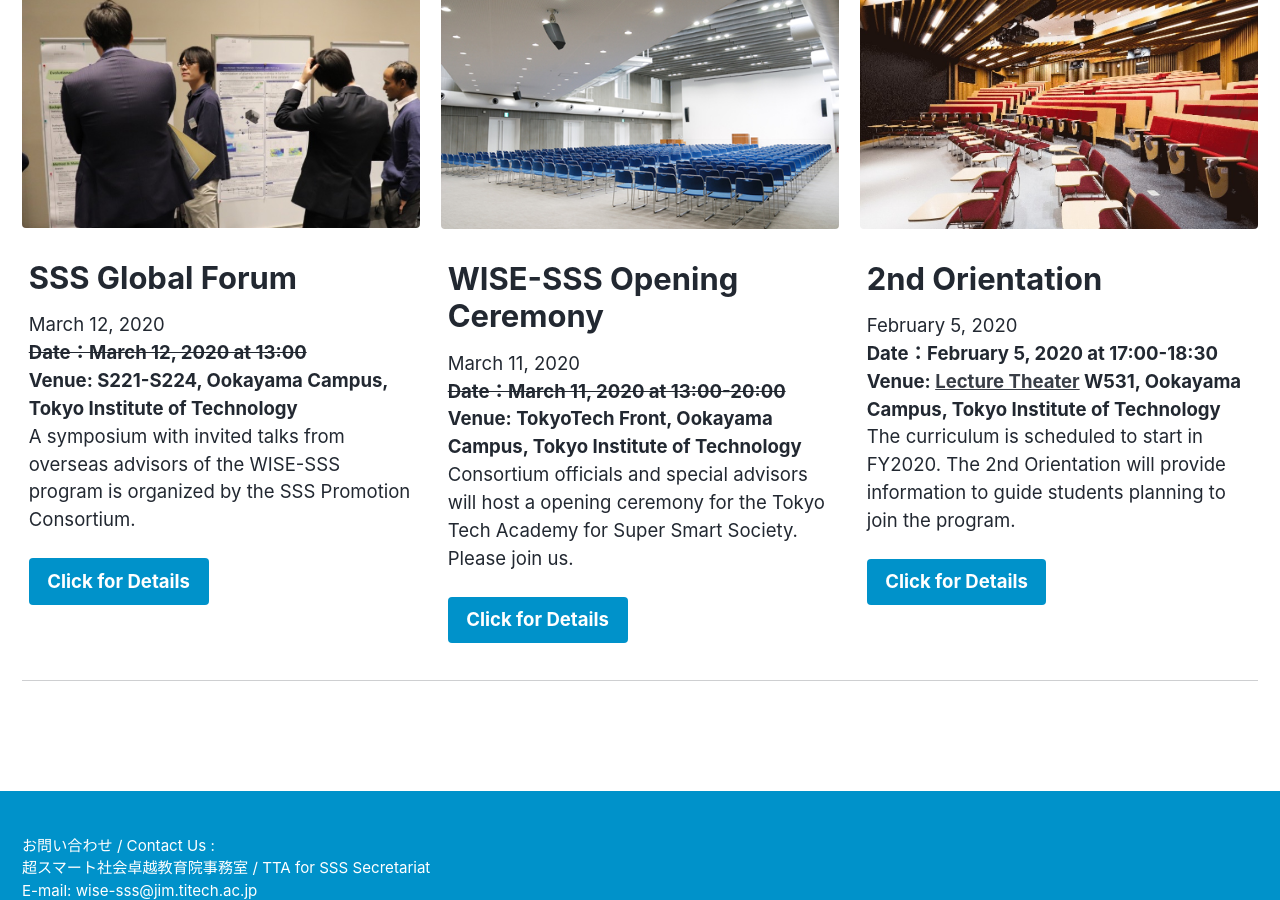
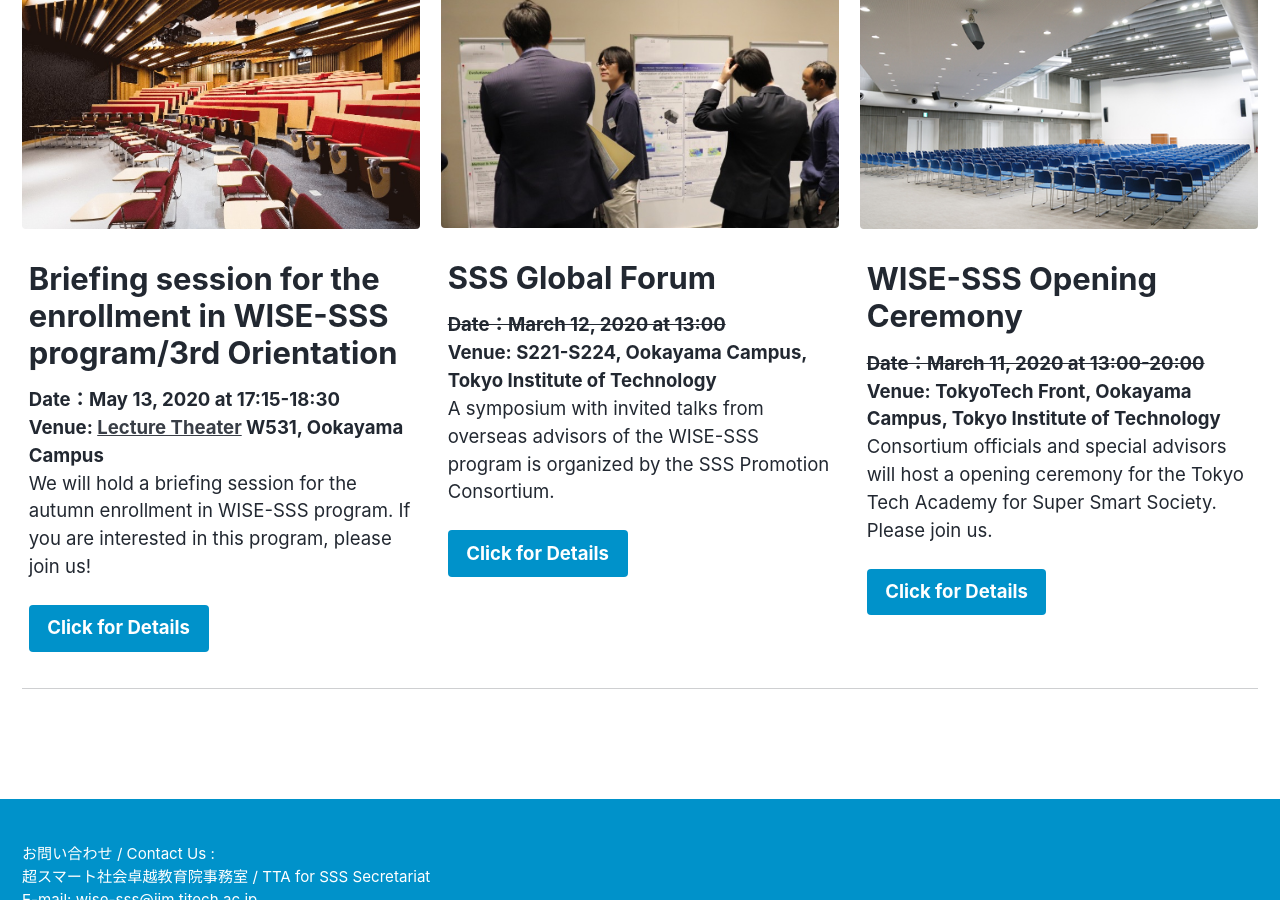
Before and after one commit to fl1d/w0ex.github.io, a Jekyll site: the page built from _pages/home_en.md, in a window 1280 px wide and 900 px high, scrolled down 925 px. Built offline with Jekyll 4.4.1, drawn with Linux system fonts in a browser that asks for light colours; cached includes are drawn as plain includes; nearby versions of some CDN libraries.

Commit message:
Update home_en.md

```diff
--- a/_pages/home_en.md
+++ b/_pages/home_en.md
@@ -31,10 +31,18 @@
 #   - title: "Tokyo Tech Academy for Super Smart Society cultivate super doctor leading future society, based on the fusion of society-collaborated education (open education) and interdisciplinary collaboration reseach (open innovation)"
 
 feature_row:
+  - image_path: /assets/images/lecturetheater.png
+    title: "Briefing session for the enrollment in WISE-SSS program/3rd Orientation"
+    alt: "Briefing session for the enrollment in WISE-SSS program/3rd Orientation"
+    excerpt: "<B>Date：May 13, 2020 at 17:15-18:30<br>Venue: [Lecture Theater](http://www.mono.titech.ac.jp/~kokusai/TLT.html) W531, Ookayama Campus</B><br>We will hold a briefing session for the autumn enrollment in WISE-SSS program. If you are interested in this program, please join us!"
+    url: "/3rd-orientation_en/"
+    btn_label: "Click for Details"
+    btn_class: "btn--primary"
+
   - image_path: /assets/images/poster.jpg
     alt: "SSS Global Forum"
     title: "SSS Global Forum"
-    excerpt: "March 12, 2020<br><B>~~Date：March 12, 2020 at 13:00~~<br>Venue: S221-S224, Ookayama Campus, Tokyo Institute of Technology</B><br>A symposium with invited talks from overseas advisors of the WISE-SSS program is organized by the SSS Promotion Consortium."
+    excerpt: "<B>~~Date：March 12, 2020 at 13:00~~<br>Venue: S221-S224, Ookayama Campus, Tokyo Institute of Technology</B><br>A symposium with invited talks from overseas advisors of the WISE-SSS program is organized by the SSS Promotion Consortium."
     url: "/global_forum_en/"
     btn_label: "Click for Details"
     btn_class: "btn--primary"
@@ -42,16 +50,8 @@
   - image_path: /assets/images/kuramae.jpg
     alt: "WISE-SSS Opening Ceremony"
     title: "WISE-SSS Opening Ceremony"
-    excerpt: "March 11, 2020<br><B>~~Date：March 11, 2020 at 13:00-20:00~~<br>Venue: TokyoTech Front, Ookayama Campus, Tokyo Institute of Technology</B><br>Consortium officials and special advisors will host a opening ceremony for the Tokyo Tech Academy for Super Smart Society. Please join us. "
+    excerpt: "<B>~~Date：March 11, 2020 at 13:00-20:00~~<br>Venue: TokyoTech Front, Ookayama Campus, Tokyo Institute of Technology</B><br>Consortium officials and special advisors will host a opening ceremony for the Tokyo Tech Academy for Super Smart Society. Please join us. "
     url: "/kick-off_en/"
-    btn_label: "Click for Details"
-    btn_class: "btn--primary"
-
-  - image_path: /assets/images/lecturetheater.png
-    title: "2nd Orientation"
-    alt: "2nd Orientation"
-    excerpt: "February 5, 2020<br><B>Date：February 5, 2020 at 17:00-18:30<br>Venue: [Lecture Theater](http://www.mono.titech.ac.jp/~kokusai/TLT.html) W531, Ookayama Campus, Tokyo Institute of Technology</B><br>The curriculum is scheduled to start in FY2020. The 2nd Orientation will provide information to guide students planning to join the program."
-    url: "/2nd-orientation_en/"
     btn_label: "Click for Details"
     btn_class: "btn--primary"
 ---
```
